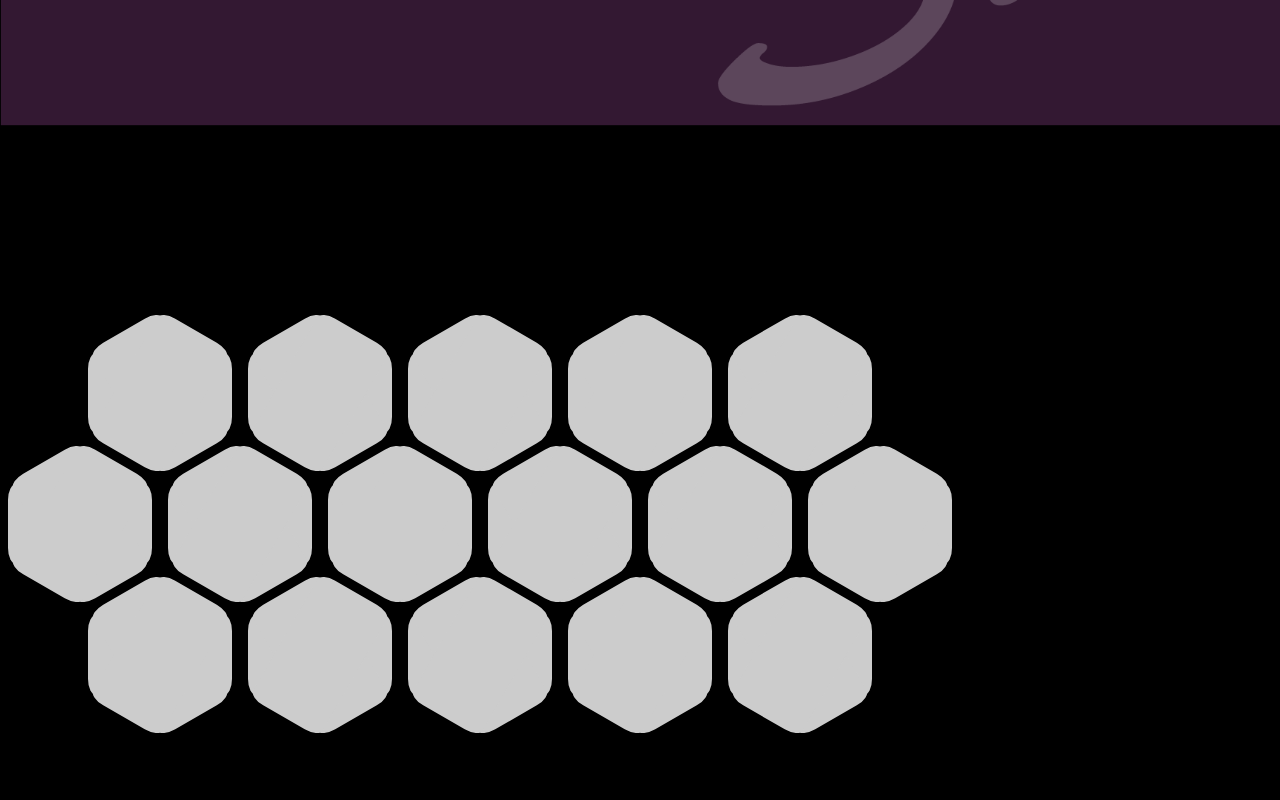
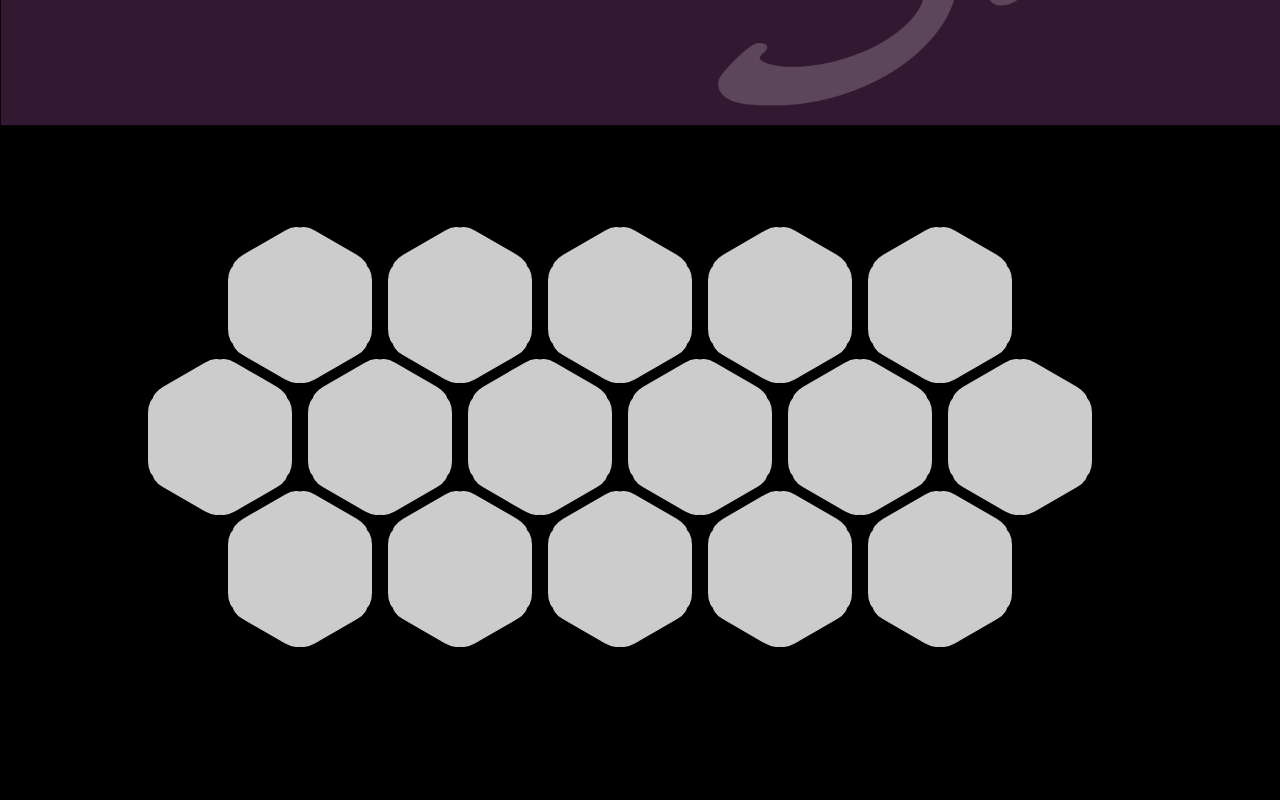
Before and after one commit to SahelaR/portfolioWebsite, a React (Create React App) app: page / in a window 1280 px wide. Shown: the part 1500-2300 px from the top of the page. Built offline with nearby package versions, Linux system fonts and the light colour scheme.

Commit message:
height added

```diff
--- a/public/index.html
+++ b/public/index.html
@@ -10,6 +10,8 @@
       user's mobile device or desktop. See https://developers.google.com/web/fundamentals/web-app-manifest/
     -->
     <link rel="manifest" href="%PUBLIC_URL%/manifest.json" />
+    <link rel="stylesheet"
+      href="https://cdn.rawgit.com/konpa/devicon/df6431e323547add1b4cf45992913f15286456d3/devicon.min.css">
     <!--
       Notice the use of %PUBLIC_URL% in the tags above.
       It will be replaced with the URL of the `public` folder during the build.
--- a/src/components/TechnologySection/TechnologySection.module.css
+++ b/src/components/TechnologySection/TechnologySection.module.css
@@ -1,7 +1,7 @@
 .mainCoverContainer {
     min-height: 100vh;
      display: flex;
-     align-items: center;
+     justify-content: center;
      background-color: var(--black-color)
 
 }
@@ -12,9 +12,11 @@
 } */
 
 
-.container {
+.hexContainer {
   width: 1000px;
   line-height: 1.3;
+  margin-top: 75px;
+
 }
 ol.even {
   position: relative;
--- a/src/components/TechnologySection/index.js
+++ b/src/components/TechnologySection/index.js
@@ -8,7 +8,8 @@ export default class TechnologySection extends React.Component {
                 <div className={CSS.mainCoverContainer}>
                     <div className={CSS.hexContainer}>
                         <ol className={CSS.even}>
-                            <li className={CSS.hex}></li>
+                            <li className={CSS.hex}>
+                            </li>
                             <li className={CSS.hex}></li>
                             <li className={CSS.hex}></li>
                             <li className={CSS.hex}></li>
```
